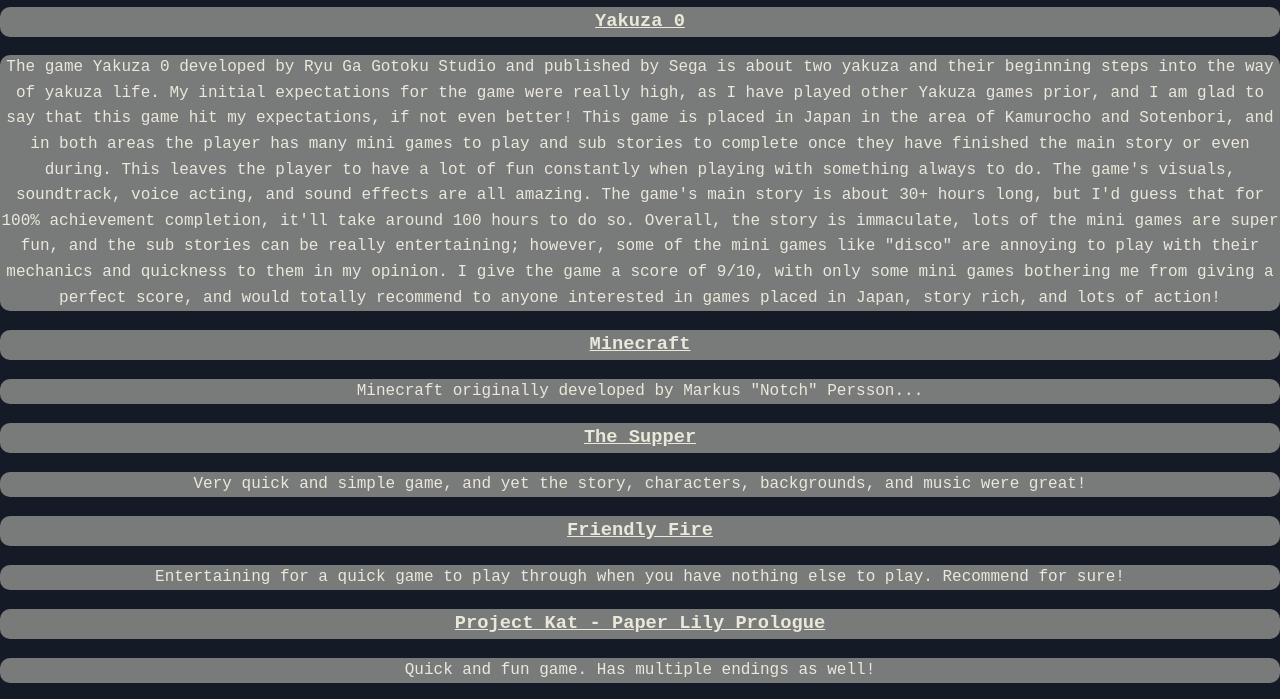
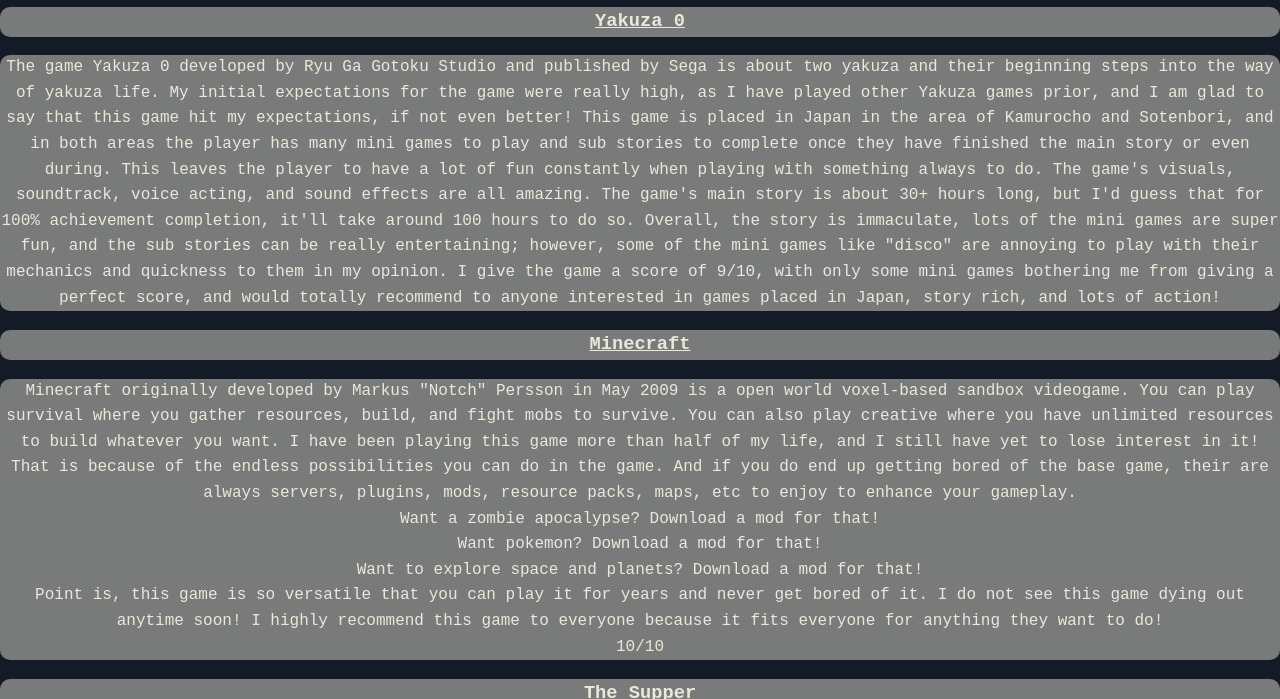
Before and after one commit to swifty-playz/Ethan-s-Game-Reviews, a plain HTML site: page review1.html in a window 1280 px wide. Shown: the part 96-795 px from the top of the page. Drawn offline with Linux system fonts and the light colour scheme.

Commit message:
Reviewed minecraft

```diff
--- a/review1.html
+++ b/review1.html
@@ -35,7 +35,20 @@
     <a href="https://www.minecraft.net/en-us" target="_blank">
       <h3>Minecraft</h3>
     </a>
-    <p>Minecraft originally developed by Markus "Notch" Persson...</p>
+    <p>Minecraft originally developed by Markus "Notch" Persson in May 2009 is a open world voxel-based sandbox videogame.
+      You can play survival where you gather resources, build, and fight mobs to survive.
+      You can also play creative where you have unlimited resources to build whatever you want.
+      I have been playing this game more than half of my life, and I still have yet to lose interest in it!
+      That is because of the endless possibilities you can do in the game.
+      And if you do end up getting bored of the base game, their are always servers, plugins, mods, resource packs, maps, etc to enjoy to enhance your gameplay.<br>
+      Want a zombie apocalypse? Download a mod for that!<br>
+      Want pokemon? Download a mod for that!<br>
+      Want to explore space and planets? Download a mod for that!<br>
+      Point is, this game is so versatile that you can play it for years and never get bored of it.
+      I do not see this game dying out anytime soon!
+      I highly recommend this game to everyone because it fits everyone for anything they want to do!<br>
+      10/10
+    </p>
 
     <a href="https://store.steampowered.com/app/1171370/The_Supper/" target="_blank">
       <h3>The Supper</h3>
```
Also changed, not shown: top-games.html (+1 -0 lines).
